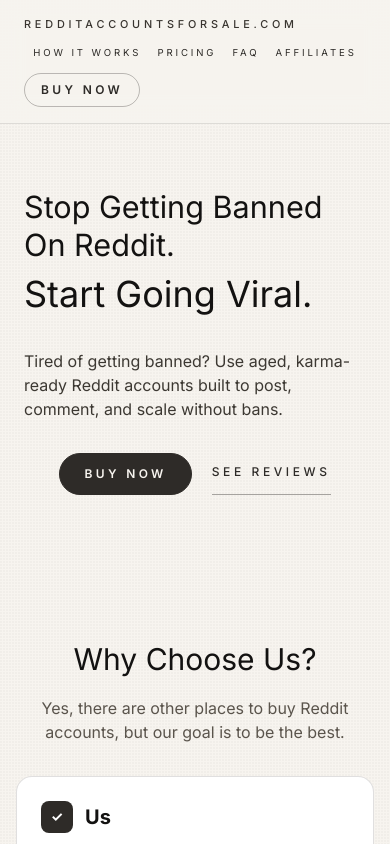
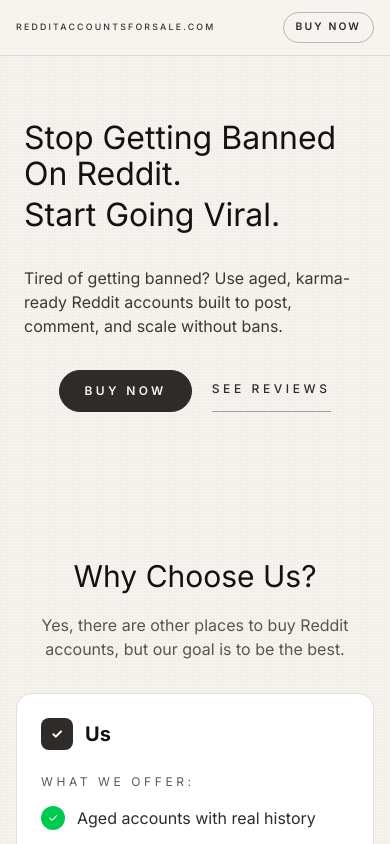
Before and after one commit to nowtoday2053/reddit-account-website, a Next.js app: page / in a window 390 px wide. Shown: the top 844 px of the page. Built offline with nearby package versions, Linux system fonts and the light colour scheme; a web font is replaced by a local one.

Commit message:
Fix mobile navbar and title

```diff
--- a/app/page.tsx
+++ b/app/page.tsx
@@ -122,39 +122,39 @@
   return (
     <div className="relative overflow-x-hidden">
       <nav className="sticky top-0 z-50 border-b border-black/10 bg-[#f7f4ef]/80 backdrop-blur-md">
-        <div className="flex w-full flex-col gap-3 px-6 py-4 sm:grid sm:grid-cols-[auto_1fr_auto] sm:items-center sm:gap-4 sm:px-8">
+        <div className="flex w-full items-center justify-between gap-4 px-4 py-3 sm:px-8 sm:py-4">
           <a
             href="#hero"
             className="flex flex-shrink-0 flex-col gap-1 text-left transition-opacity hover:opacity-80"
           >
-            <span className="text-[0.68rem] font-medium tracking-[0.35em] uppercase text-[#38342f] sm:text-[0.72rem] sm:tracking-[0.42em]">
+            <span className="text-[0.55rem] font-medium tracking-[0.25em] uppercase text-[#38342f] sm:text-[0.72rem] sm:tracking-[0.42em]">
               redditaccountsforsale.com
             </span>
           </a>
           <div
             role="navigation"
             aria-label="Primary"
-            className="flex flex-wrap justify-center gap-x-4 gap-y-2 text-[0.6rem] uppercase tracking-[0.3em] text-[#2e2b28] sm:flex-nowrap sm:text-[0.68rem] sm:tracking-[0.45em]"
+            className="hidden flex-nowrap justify-center gap-x-4 text-[0.68rem] uppercase tracking-[0.45em] text-[#2e2b28] md:flex"
           >
             <a className="transition-opacity hover:opacity-70" href="#principles">
               How It Works
             </a>
-            <span className="hidden px-1 text-[#b5aea6] sm:inline">|</span>
+            <span className="px-1 text-[#b5aea6]">|</span>
             <a className="transition-opacity hover:opacity-70" href="#pricing">
               Pricing
             </a>
-            <span className="hidden px-1 text-[#b5aea6] sm:inline">|</span>
+            <span className="px-1 text-[#b5aea6]">|</span>
             <a className="transition-opacity hover:opacity-70" href="#faq">
               FAQ
             </a>
-            <span className="hidden px-1 text-[#b5aea6] sm:inline">|</span>
+            <span className="px-1 text-[#b5aea6]">|</span>
             <a className="transition-opacity hover:opacity-70" href="#affiliates">
               Affiliates
             </a>
           </div>
           <a
             href="#pricing"
-            className="inline-flex flex-shrink-0 items-center rounded-full border border-[#2e2b28]/30 px-4 py-2 text-xs font-semibold uppercase tracking-[0.28em] text-[#2e2b28] transition-all hover:-translate-y-0.5 hover:border-[#2e2b28] hover:bg-[#2e2b28] hover:text-[#f7f4ef] self-start sm:self-auto sm:justify-self-end"
+            className="inline-flex flex-shrink-0 items-center rounded-full border border-[#2e2b28]/30 px-3 py-1.5 text-[0.65rem] font-semibold uppercase tracking-[0.2em] text-[#2e2b28] transition-all hover:-translate-y-0.5 hover:border-[#2e2b28] hover:bg-[#2e2b28] hover:text-[#f7f4ef] sm:px-4 sm:py-2 sm:text-xs sm:tracking-[0.28em]"
           >
             Buy Now
           </a>
@@ -167,11 +167,11 @@
           className="space-y-8"
           {...revealProps}
         >
-          <h1 className="mr-auto font-[var(--font-karma-display)] text-4xl leading-tight text-[#131211] sm:text-5xl sm:leading-[1.05] md:text-6xl">
-            <span className="block text-[0.85em] sm:ml-[-0.5em] sm:whitespace-nowrap sm:text-[0.95em]">
+          <h1 className="mr-auto font-[var(--font-karma-display)] text-[2rem] leading-[1.15] text-[#131211] sm:text-5xl sm:leading-[1.05] md:text-6xl">
+            <span className="block sm:ml-[-0.5em] sm:whitespace-nowrap">
               Stop Getting Banned On Reddit.
             </span>
-            <span className="mt-2 block sm:pl-[2em]">Start Going Viral.</span>
+            <span className="mt-1 block sm:mt-2 sm:pl-[2em]">Start Going Viral.</span>
           </h1>
           <p className="max-w-2xl text-base text-[#3c3832] sm:text-lg">
             Tired of getting banned? Use aged, karma-ready Reddit accounts built
```
